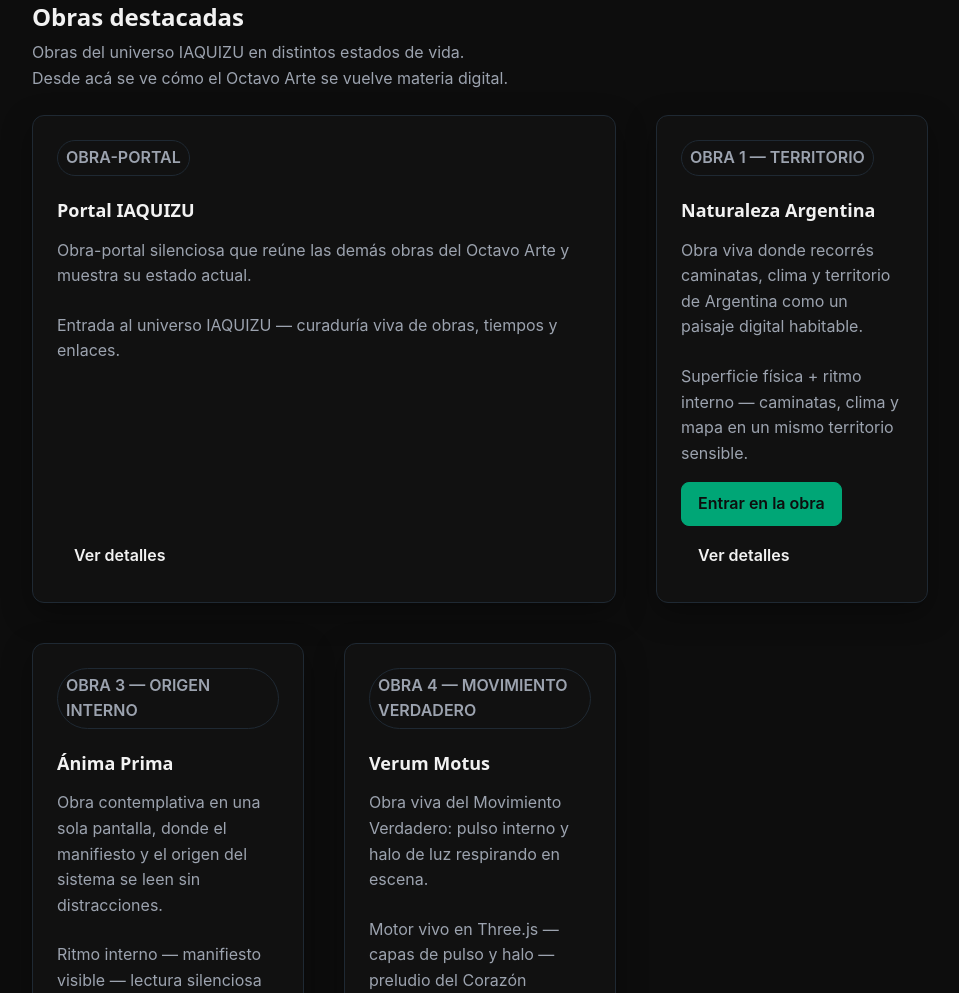
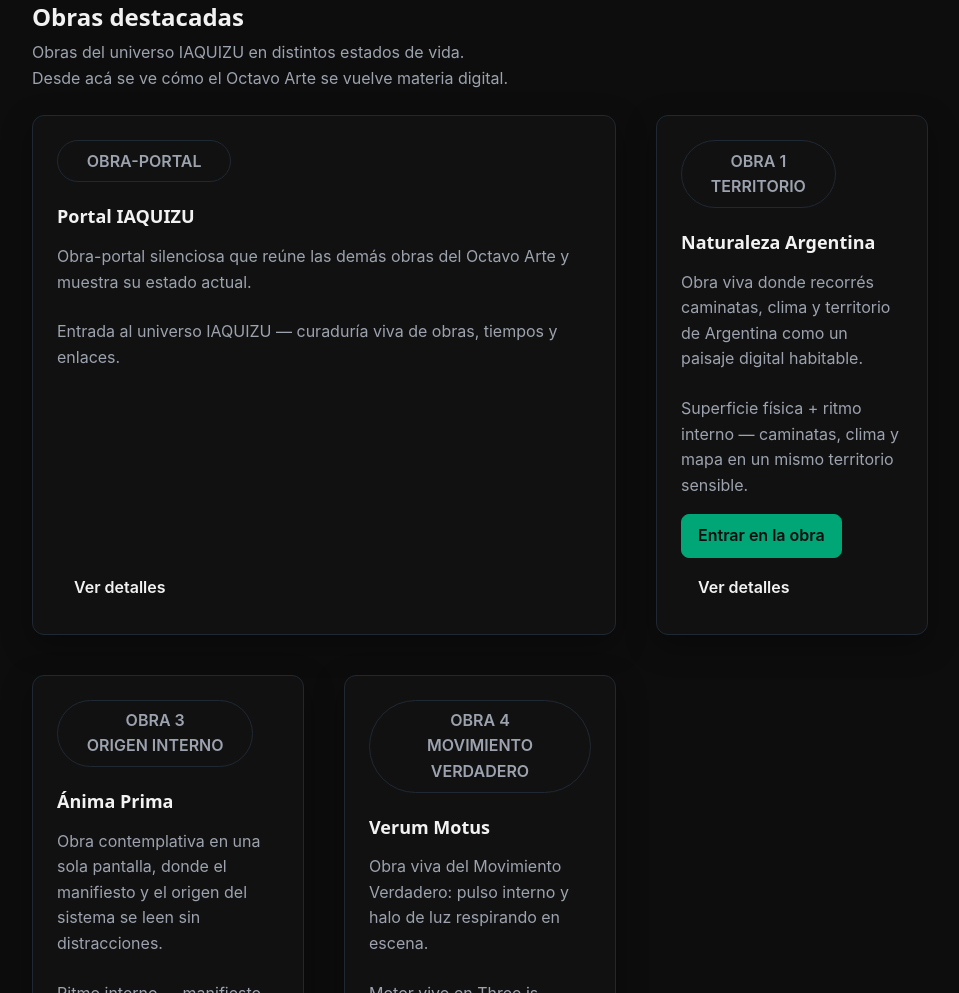
Before and after one commit to aquizu-ivan/portfolio-personal-ivan, a website built with Vite: page index.html in a window 1280 px wide. Shown: the part 1599-2592 px from the top of the page, without its empty margins (160-1119 px from the left). Built offline with nearby package versions, Linux system fonts and the light colour scheme.

Commit message:
TICKET-37: ajuste visual de tags de obras

```diff
--- a/src/data/projectsData.js
+++ b/src/data/projectsData.js
@@ -18,7 +18,7 @@ export const projectsData = [
   },
   {
     id: 'naturaleza-argentina',
-    tag: 'OBRA 1 — TERRITORIO',
+    tag: 'OBRA 1\nTERRITORIO',
     title: 'Naturaleza Argentina',
     description: `Obra viva donde recorrés caminatas, clima y territorio de Argentina como un paisaje digital habitable.`,
     meta: `Superficie física + ritmo interno — caminatas, clima y mapa en un mismo territorio sensible.`,
@@ -35,7 +35,7 @@ export const projectsData = [
   },
   {
     id: 'anima-prima',
-    tag: 'OBRA 3 — ORIGEN INTERNO',
+    tag: 'OBRA 3\nORIGEN INTERNO',
     title: 'Ánima Prima',
     description: `Obra contemplativa en una sola pantalla, donde el manifiesto y el origen del sistema se leen sin distracciones.`,
     meta: `Ritmo interno — manifiesto visible — lectura silenciosa continua.`,
@@ -51,7 +51,7 @@ export const projectsData = [
   },
   {
     id: 'verum-motus',
-    tag: 'OBRA 4 — MOVIMIENTO VERDADERO',
+    tag: 'OBRA 4\nMOVIMIENTO VERDADERO',
     title: 'Verum Motus',
     description: `Obra viva del Movimiento Verdadero: pulso interno y halo de luz respirando en escena.`,
     meta: `Motor vivo en Three.js — capas de pulso y halo — preludio del Corazón IAQUIZU.`,
--- a/src/styles/sections/projects.css
+++ b/src/styles/sections/projects.css
@@ -21,7 +21,12 @@
 }
 
 .project-card__tag {
+  display: inline-block;
+  padding: 0.45rem 1.8rem;
   margin-bottom: var(--space-sm);
+  text-align: center;
+  white-space: pre-line;
+  line-height: 1.15;
   text-transform: uppercase;
 }
 
```
